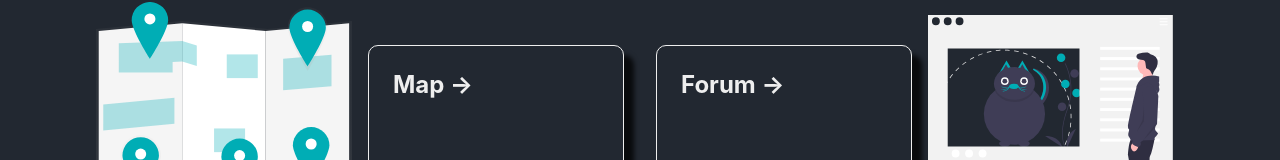
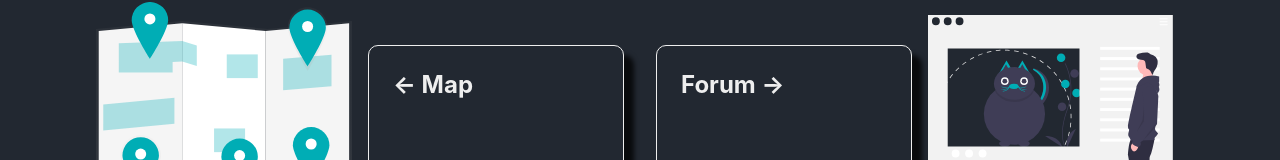
Before and after one commit to nullaf/Kaava, a Next.js app: page / in a window 1280 px wide. Shown: the part 346-506 px from the top of the page. Built offline with nearby package versions, Linux system fonts and the light colour scheme.

Commit message:
style tweak

```diff
--- a/pages/index.js
+++ b/pages/index.js
@@ -32,7 +32,7 @@ function Home() {
           <Link href="/map">
             <motion.a className={styles.card} whileTap={{ scale: 0.85 }}>
 
-              <h3>Map &rarr;</h3>
+              <h3>&larr; Map</h3>
 
 
             </motion.a>
```
